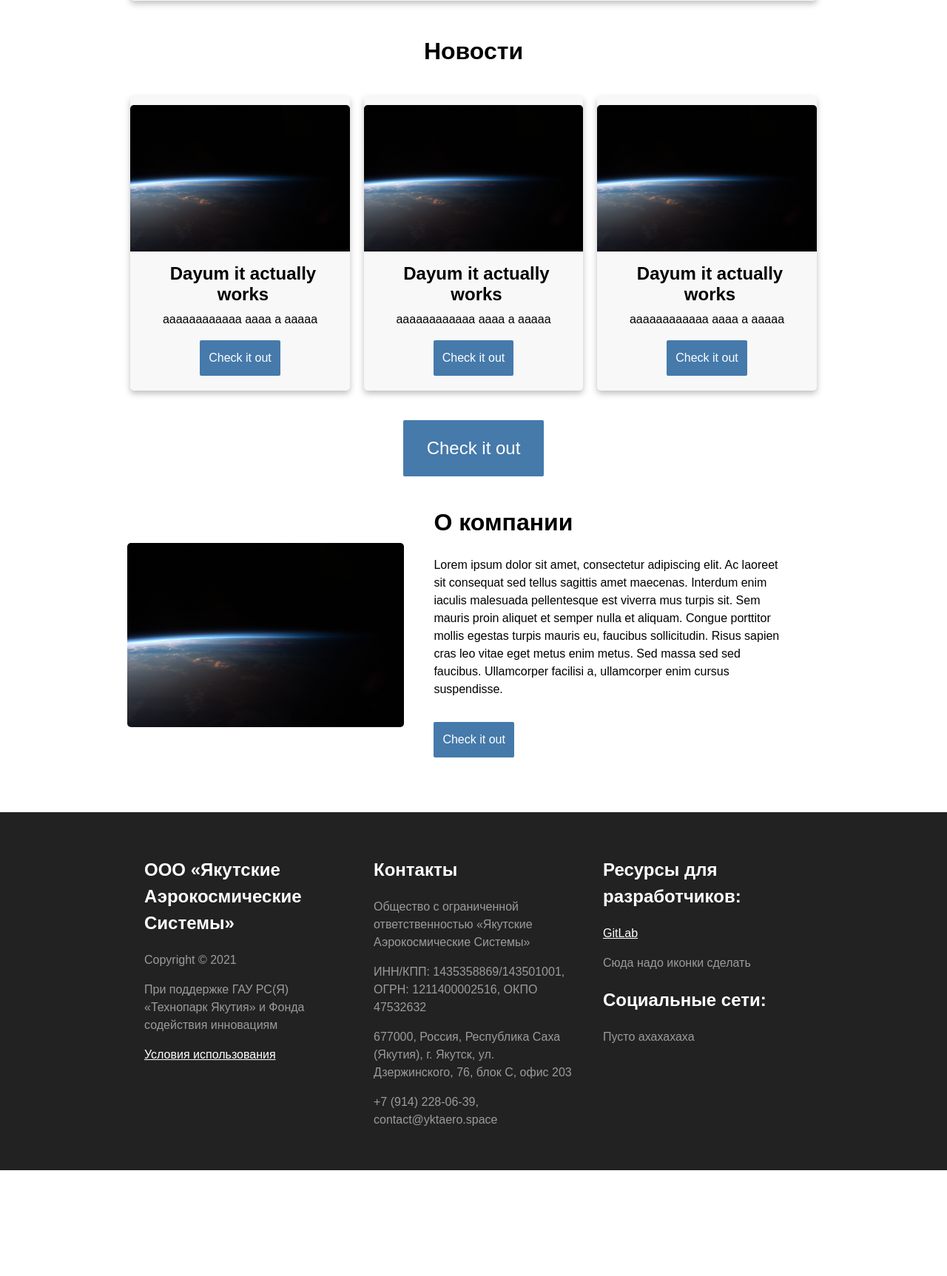
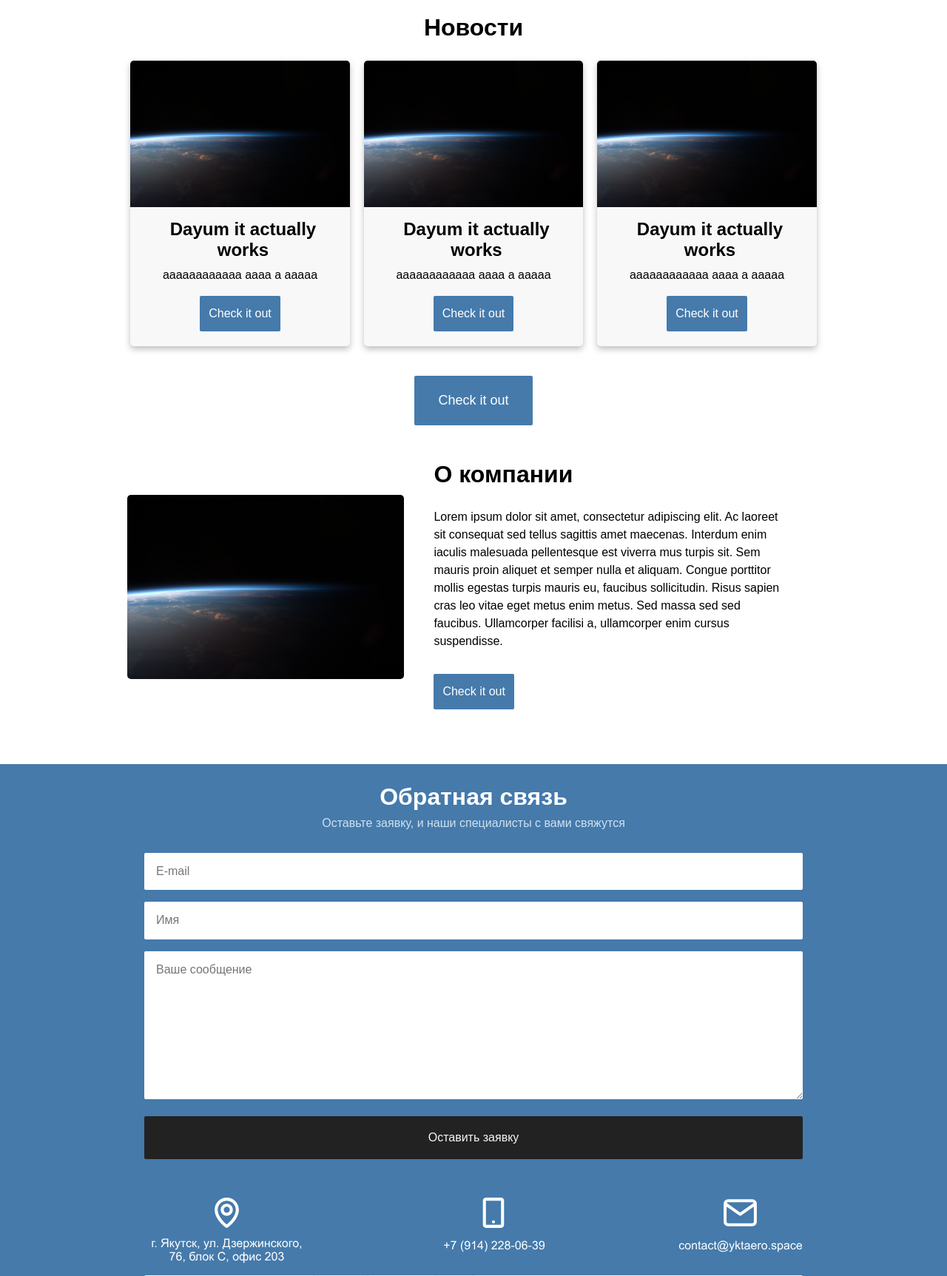
Before and after one commit to cansat-ptl/yktaero-web, a Flask app: page / in a window 1280 px wide. Shown: the part 1822-3547 px from the top of the page at 74% size. Before the commit the page ends 3404 px from the top, so only its background shows below. Run offline with Flask 2, Linux system fonts and the light colour scheme.

Commit message:
Contact Us section

```diff
--- a/app/static/css/base.css
+++ b/app/static/css/base.css
@@ -49,7 +49,7 @@ body {
 	justify-content: space-between;
 	margin-right: auto;
 	margin-left: auto;
-	padding: 16px;
+	padding: 0px 16px;
 	-ms-flex-pack: justify;
 	-ms-flex-wrap: wrap;
 }
@@ -63,7 +63,7 @@ body {
 }
 
 .spacer {
-	padding: 24px;
+	margin: 16px 0px;
 }
 
 /* ================================================ *
@@ -144,6 +144,77 @@ h1 {
 	color: white;
 }
 
+/* ================================================ *
+ *                 ContactUs styles                 *
+ * ================================================ */
+
+ .contact {
+	margin-top: auto;
+	background: var(--color-blue-1);
+	padding: 20px;
+	color: white;
+}
+
+.contact-content-flex {
+	display: flex;
+	flex-wrap: wrap;
+	justify-content: space-between;
+	margin-right: auto;
+	margin-left: auto;
+	width: 75%;
+	max-width: 1280px;
+	-ms-flex-pack: justify;
+	-ms-flex-wrap: wrap;
+}
+
+.contact-content {
+	flex: 50%;
+	padding: 20px;
+}
+
+.contact input, select, textarea {
+	margin: 8px 0px;
+	width: 100%;
+}
+
+.contact input[type=submit]{
+	padding: 20px 20px;
+}
+
+.contact select, textarea {
+	height: 200px;
+}
+
+.contact p {
+	text-align: center;
+	margin-top: 0;
+	margin-bottom: 0;
+	color: var(--color-blue-3);
+}
+
+.contact h1 {
+	text-align: center;
+	margin-top: 0;
+	margin-bottom: 0;
+}
+
+.contact-map-flex {
+	display: flex;
+	flex-direction: column;
+}
+
+.contact-map-img {
+	margin: 16px 0px;
+	width: 100%;
+}
+
+.contact-icons-flex {
+	display: flex;
+	flex-wrap: nowrap;
+	flex-direction: row;
+	align-items: flex-start;
+	justify-content: space-between;
+}
 /* ================================================ *
  *                   Navbar styles                  *
  * ================================================ */
@@ -307,11 +378,34 @@ ul.breadcrumb li a:hover {
 
 .button-large {
 	padding: 20px 32px;
-	font-size: 24px;
+	font-size: 18px;
 }
 
 .button:active {
 	background-color: var(--color-blue-2);
+}
+
+/* ================================================ *
+ *                   Input styles                   *
+ * ================================================ */
+ input[type=text], select, textarea {
+	padding: 16px;
+	border-radius: 2px;
+	border: none;
+	resize: vertical;
+}
+
+input[type=submit] {
+	background-color: var(--color-black-1);
+	color: #f8f8f8;
+	padding: 12px 20px;
+	border: none;
+	border-radius: 2px;
+	cursor: pointer;
+}
+
+input[type=submit]:hover {
+	background-color: var(--color-gray-1);
 }
 
 /* ================================================ *
@@ -326,7 +420,7 @@ ul.breadcrumb li a:hover {
 	border-radius: 5px;
 	filter: drop-shadow(0px 4px 4px rgba(0, 0, 0, 0.25));
 	background: #f8f8f8;
-	padding: 12px 0px 20px;
+	padding: 0px 0px 20px;
 	width: 32%;
 	max-width: 400px;
 }
@@ -444,4 +538,8 @@ ul.breadcrumb li a:hover {
 		width: 100%;
 		max-width: 100%;
 	}
+
+	.contact {
+		display: none;
+	}
 }
--- a/app/static/css/mainpage.css
+++ b/app/static/css/mainpage.css
@@ -1,3 +1,7 @@
+/* ================================================ *
+ *               ProjectCard styles                 *
+ * ================================================ */
+
 .project-card {
 	display: flex;
 	flex-direction: row;
@@ -54,6 +58,10 @@
 	order: 1;
 }
 
+/* ================================================ *
+ *                 AboutOrg styles                  *
+ * ================================================ */
+
 .about-org .project-card {
 	display: flex;
 	flex-direction: row;
@@ -81,26 +89,59 @@
 	margin: 32px 0px;
 }
 
+/* ================================================ *
+ *                   Misc styles                    *
+ * ================================================ */
+
+.news-button {
+	margin: 40px 0px;
+}
+
+/* ================================================ *
+ *                  Responsiveness                  *
+ * ================================================ */
 /* I have no idea what am i doing */
 @media screen and (max-width: 950px) {
-	.project-card {
-		flex-direction: column;
-		align-items: center;
-		justify-content: center;
-	}
-
-	.project-card-image {
+	.project-card .card-image {
 		width: 100%;
 	}
 
-	.project-card-content {
+	.project-card .card-content {
+		width: 100%;
 		margin: 16px;
 		align-items: center;
 		justify-content: center;
 	}
 
+	.project-card .card-header {
+		text-align: center;
+	}
+
+	.project-card .card-text {
+		text-align: center;
+	}
+
 	.project-card {
 		flex-direction: column;
+		align-items: center;
+		justify-content: center;
+		margin: 8px 0px;
+		width: 100%;
+		max-width: 100%;
+	}
+
+	.card-image-odd {
+		order: 0;
+	}
+
+	.card-image-even {
+		order: 0;
+	}
+
+	.about-org .project-card {
+		flex-direction: column;
+		align-items: center;
+		justify-content: center;
 		margin: 8px 0px;
 		width: 100%;
 		max-width: 100%;
--- a/app/templates/base.html
+++ b/app/templates/base.html
@@ -3,6 +3,8 @@
 	<head>
 		<meta charset="UTF-8" />
 		<meta name="viewport" content="width=device-width, initial-scale=1" />
+		<link rel="stylesheet" href="{{ url_for('static', filename='./css/normalize.css') }}" />
+		<link rel="stylesheet" href="{{ url_for('static', filename='./css/sanitize.css') }}" />
 		<link rel="stylesheet" href="{{ url_for('static', filename='./css/base.css') }}" />
 		<link rel="stylesheet" href="{{ url_for('static', filename='./css/icons.css') }}" />
 		<title>{% block title %}{% endblock %}</title>
@@ -14,8 +16,6 @@
 	</head>
 
 	<body>
-		<link rel="stylesheet" href="{{ url_for('static', filename='./css/normalize.css') }}" />
-		<link rel="stylesheet" href="{{ url_for('static', filename='./css/sanitize.css') }}" />
 		<script type="text/javascript" src="{{ url_for('static', filename='./src/base.js') }}"></script>
 		<div class="navbar">
 			<div class="align-center">
@@ -49,6 +49,28 @@
 			</div>
 		</div>
 		{% block content %}{% endblock %}
+		<div class="contact">
+			<h1>Обратная связь</h1>
+			<p>Оставьте заявку, и наши специалисты с вами свяжутся</p>
+			<div class="contact-content-flex">
+				<div class="contact-content">
+					<input type="text" id="fname" name="firstname" placeholder="E-mail">
+					<input type="text" id="fname" name="firstname" placeholder="Имя">
+					<textarea id="subject" name="subject" placeholder="Ваше сообщение" style="height:200px"></textarea>
+					<input type="submit" value="Оставить заявку">
+				</div>
+				<div class="contact-content">
+					<div class="contact-map-flex">
+						<div class="contact-icons-flex">
+							<img src="{{ url_for('static', filename='./img/address.svg') }}" />
+							<img src="{{ url_for('static', filename='./img/tel.svg') }}" />
+							<img src="{{ url_for('static', filename='./img/email.svg') }}" />
+						</div>
+						<img src="{{ url_for('static', filename='./img/map.png') }}" class="contact-map-img"/>
+					</div>
+				</div>
+			</div>
+		</div>
 		<div class="footer">
 			<div class="footer-content-flex">
 				<div class="footer-content">
--- a/app/templates/index.html
+++ b/app/templates/index.html
@@ -79,8 +79,8 @@
 			<a href="#" class="button">Check it out</a>
 		</div>
 	</div>
-	<div class="spacer" style="text-align: center;">
-		<a href="#" class="button button-large align-center">Check it out</a>
+	<div class="spacer news-button" style="text-align: center;">
+		<a href="#" class="button button-large">Check it out</a>
 	</div>
 	<div class="about-org">
 		<div class="project-card">
```
Also changed, not shown: app/static/img/address.svg (added), app/static/img/email.svg (added), app/static/img/map.png (added), app/static/img/tel.svg (added).
